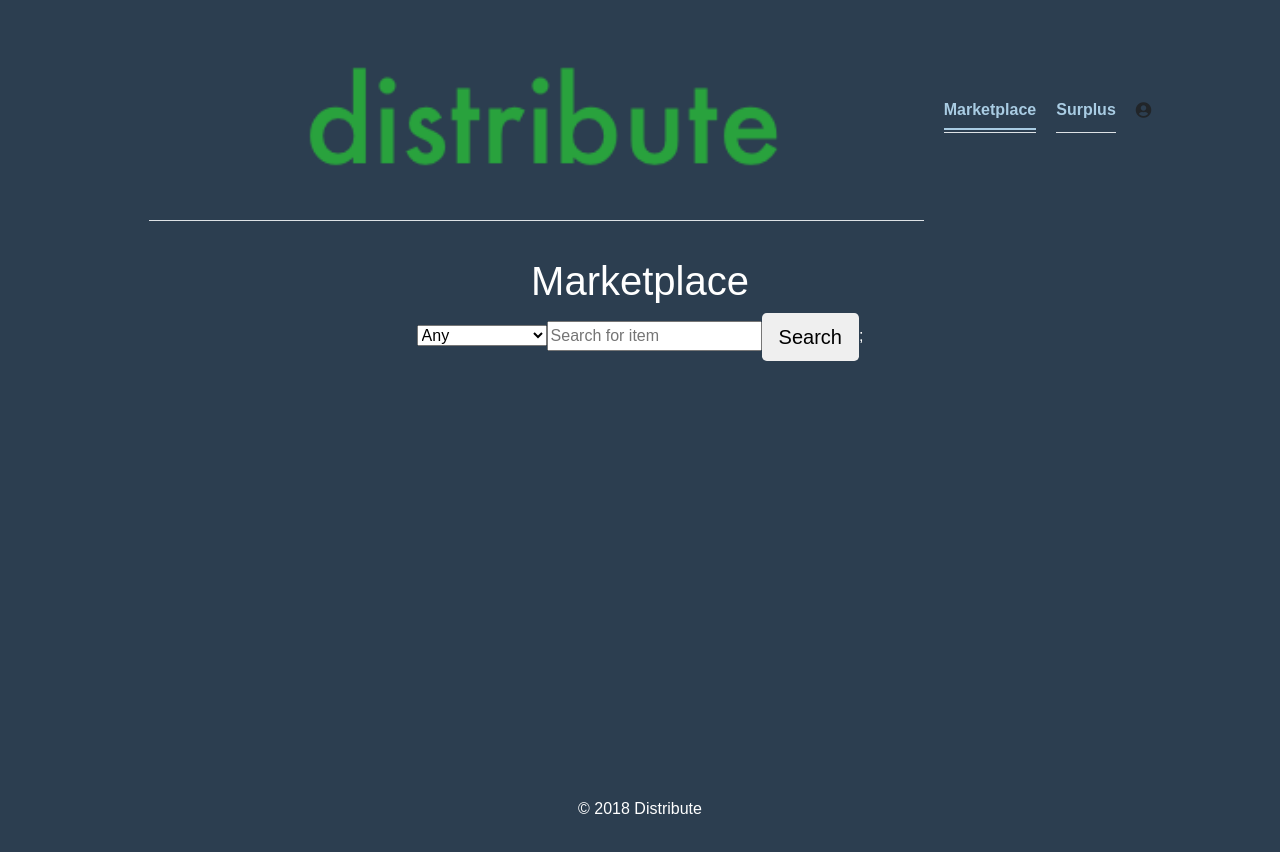
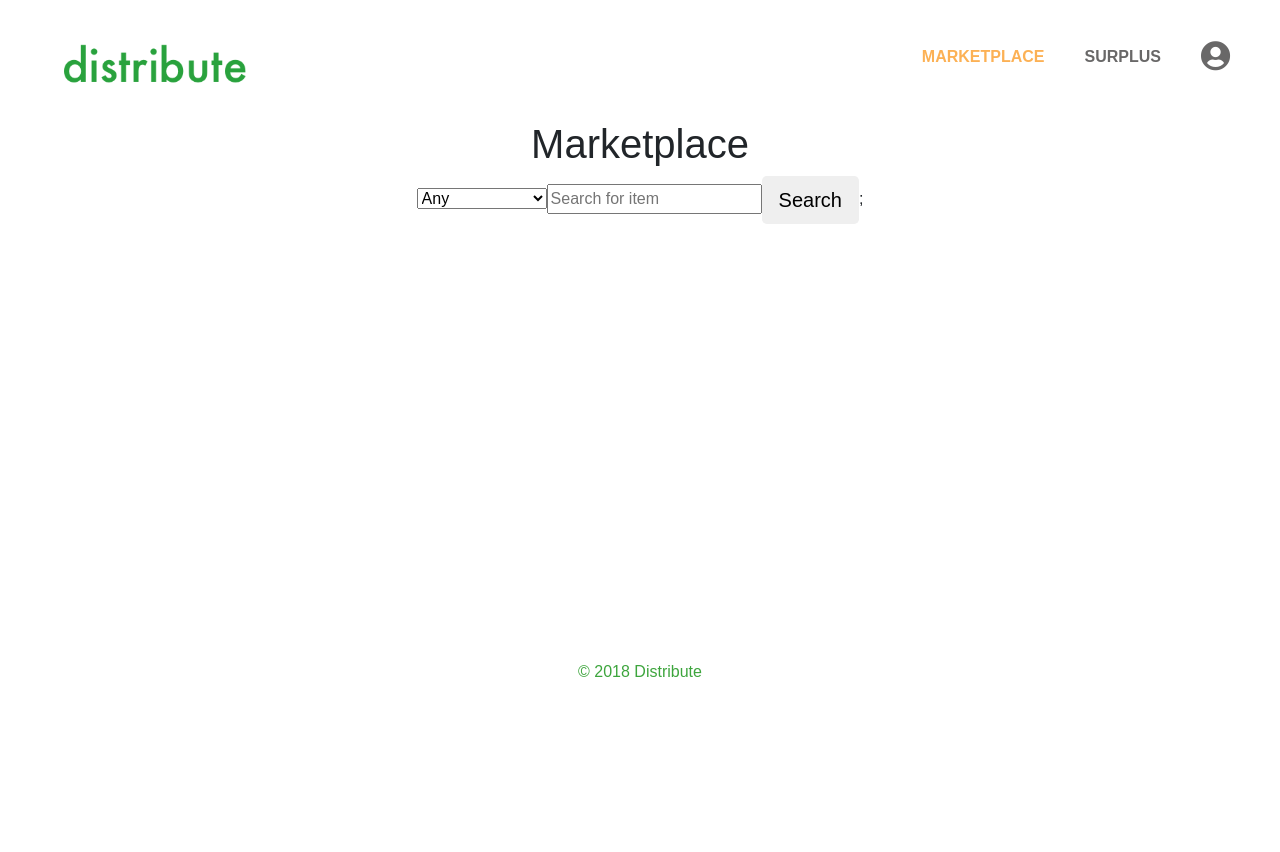
Before and after one commit to natramirez/food-bank-matcher, a React (Create React App) app: page /marketplace in a window 1280 px wide. Shown: the top 852 px of the page. After the commit the page ends 800 px from the top, so only its background shows below. Built offline with nearby package versions, Linux system fonts and the light colour scheme; no server answers; a web font is replaced by a local one.

Commit message:
Updated header and topNav

```diff
--- a/src/App.css
+++ b/src/App.css
@@ -1,21 +1,28 @@
 .App {
   text-align: center;
 }
-
+.logo {
+  /* align-self: flex-start; */
+  padding: 0px 0px 0px 15px;
+}
 .App-logo {
   /* animation: App-logo-spin infinite 20s linear; */
-  height: 200px;
-  padding: 20px 20px 0px 35px;
+  height:70px;
+  /* padding: 20px 20px 0px 35px; */
 }
 
 .App-header {
-  background-color: #222;
+  /* background-color: ; */
   height: 150px;
   padding: 20px;
 }
 
-a, a:visited {
+/* a, a:visited {
   color: #52BE80;
+} */
+
+a:hover {
+  text-decoration: none;
 }
 
 div.App {
@@ -37,13 +44,15 @@ a {
 }
 header {
   width: 100%;
-  justify-content: center;
-  background-color: #2C3E50;
+  justify-content: space-between;
+  display: flex;
+  padding: 30px 0px 0px 0px;
 }
 .top-nav {
   /* background-color: black; */
   display: flex;
-  justify-content: center;
+  justify-content: flex-end;
+  padding: 0px 40px 0px 0px;
 }
 .top-nav .top-nav-list{
   display: flex;
@@ -58,27 +67,37 @@ header {
 }
 
 .top-nav .top-nav-list li a{
-  color: #A9CCE3;
+  color: #696868;
   font-weight: bold;
   font-size: 16px;
   padding: 10px 0px;
-  border-bottom: 2px solid transparent;
+  /* border-bottom: 2px solid transparent; */
 }
+
+.top-nav .top-nav-list li.nav-tabs {
+  border: none;
+  padding: 0px 10px;
+}
+.top-nav .top-nav-list li.nav-tabs i {
+  font-size: 30px;
+}
+
 .top-nav .top-nav-list li a.active{
-  color: #A9CCE3;
-  border-bottom-color: #A9CCE3;
+  color: rgb(252, 177, 85);
+  /* border-bottom-color: #A9CCE3; */
 }
 footer{
   width: 100%;
-  height: 120px;
-  background-color: #2C3E50;
-  color: white;
+  /* heig/ht: 30px; */
+  /* background-color: #2C3E50; */
+  color: rgb(61, 165, 61);
+  padding-bottom: 40px;
 }
 
 main {
-  background: #2C3E50;
+  /* background: #2C3E50; */
   /* height: 400px; */
-  color: white;
+  /* color: white; */
   display: flex;
   flex-direction: column;
   /* justify-content: center; */
@@ -208,12 +227,12 @@ main .page-content {
   align-items: flex-start;
   padding-left:10px;
 }
-hr {
+/* hr {
   width: 100%;
   border-width: 1px;
   border-style: solid;
   color: lightgray;
-}
+} */
 
 .exam-stats .num-correct-stats div {
   display: flex;
@@ -273,6 +292,7 @@ input[type=radio] {
     justify-content: space-around;
   }
   .App-logo {
+    align-self: flex-start;
     height: 70px;
     padding: 10px 0px 0px 0px
   }
--- a/src/components/Header.js
+++ b/src/components/Header.js
@@ -1,15 +1,17 @@
 import React, { Component } from 'react';
 import '../App.css';
 import TopNav from './TopNav.js'
+import { NavLink } from 'react-router-dom';
+import logo from '../logo_small.png';
 
 class Header extends Component {
   render() {
     return (
       <header>
-        {/* <div className="logo">
+        <NavLink exact to="/" className="logo">
           <img src={logo} className="App-logo" alt="logo" />
-        </div> */}
-         <TopNav/>
+        </NavLink>
+        <TopNav/>
       </header>
     );
   }
--- a/src/components/TopNav.js
+++ b/src/components/TopNav.js
@@ -24,25 +24,19 @@ class TopNav extends Component {
     return (
     <div className="top-nav">
         <ul className={"top-nav-list" + this.setClass()}>
-            <li className='nav-tabs' >
-              <NavLink exact to="/">
-              <div className="logo">
-                <img src={logo} className="App-logo" alt="logo" />
-              </div>
-              </NavLink>
-            </li>
             <li className='nav-tabs'>
-              <NavLink to="/marketplace">Marketplace</NavLink>
+              <NavLink to="/marketplace">MARKETPLACE</NavLink>
             </li>
             {/* <li className='nav-tabs'>
               <NavLink to="/examen_express">Examen express</NavLink>
             </li> */}
             <li className='nav-tabs'>
-              <NavLink to="/surplus">Surplus</NavLink>
+              <NavLink to="/surplus">SURPLUS</NavLink>
             </li>
-            <li>
-              <i className='fas fa-user-circle' />
-              {/* <i className="fas fa-user-circle"/> */}
+            <li className='nav-tabs'>
+              <NavLink exact to="/">
+                <i className='fas fa-user-circle' />
+              </NavLink>
             </li>
         </ul>
     </div>
--- a/src/components/WrappedSearchBar.js
+++ b/src/components/WrappedSearchBar.js
@@ -95,7 +95,7 @@ class WrappedSearchBar extends React.Component {
 		return (
 		<form onSubmit={this.props.displayResults(this.state.searchItem, this.state.category)}>
 			<select onChange={this.setCategory}>
-				<option value="Any" >Any</option>
+				<option value="Any">Any</option>
 				<option value="Produce">Produce</option>
 				<option value="Canned Goods">Canned Goods</option>
 				<option value="Snacks">Snacks</option>
@@ -111,7 +111,6 @@ class WrappedSearchBar extends React.Component {
 			onKeyPress={this.handleKeyPress}
 			/>
 			<input id="search-btn" type="submit" value={"Search"} className="btn btn-lg btn-default cont-btn"/>;
-
 		</form>
 
 		// <Description/>
```
